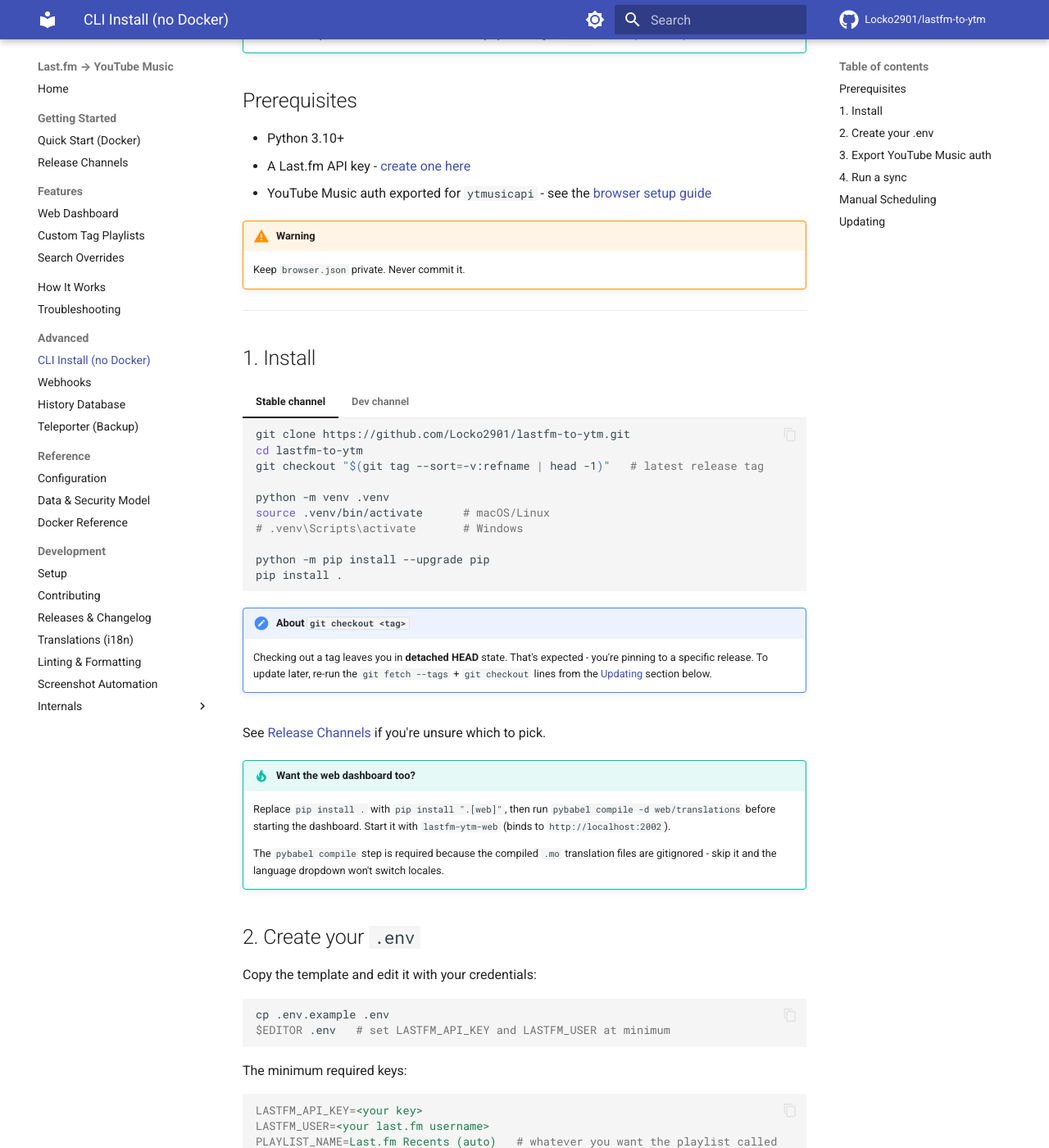
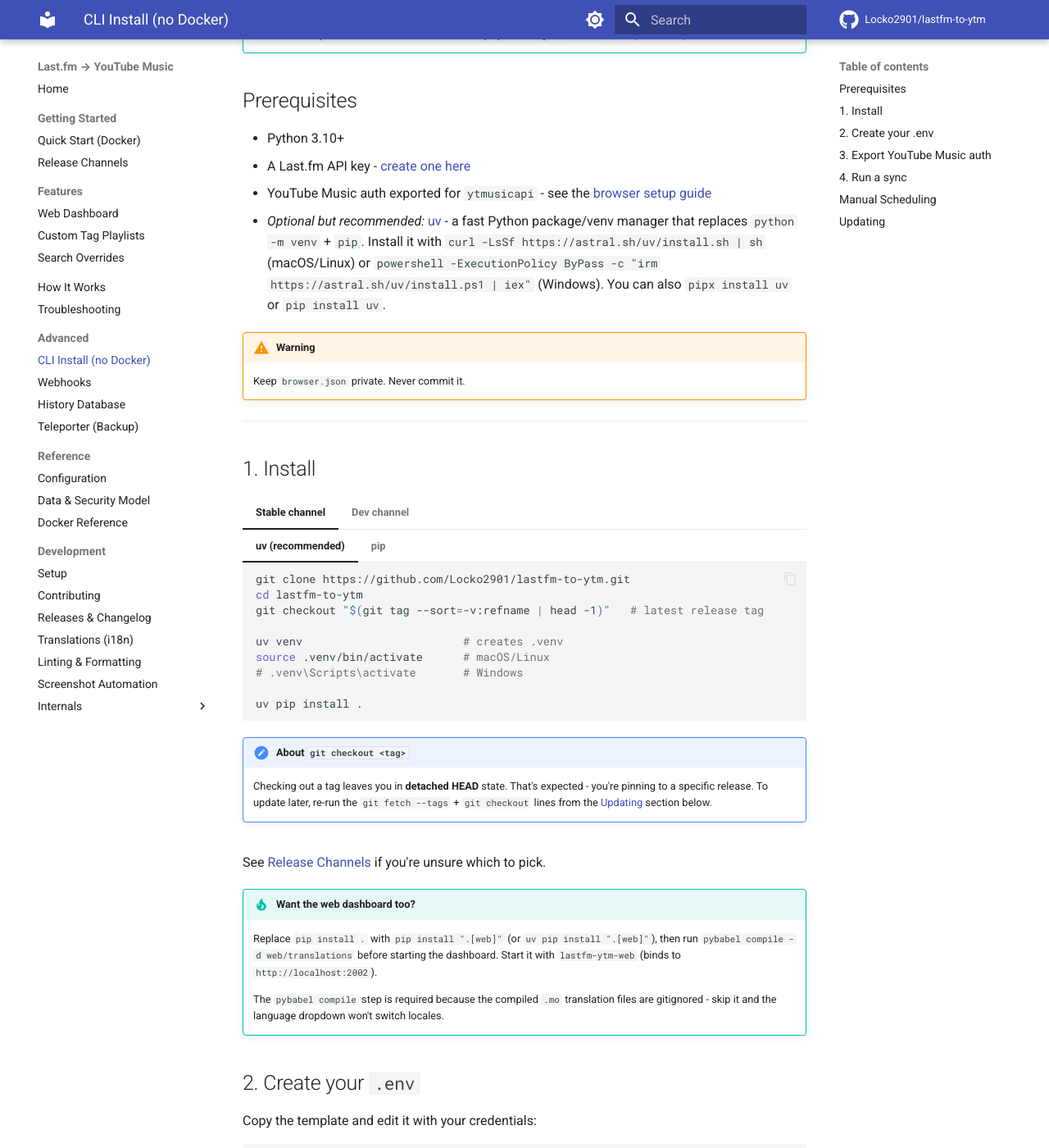
Before and after one commit to Locko2901/lastfm-to-ytm, an MkDocs documentation site: the page built from docs/cli-install.md, in a window 1280 px wide and 1400 px high, scrolled down 290 px. Shown: the whole window at 82% size. Built offline with MkDocs 1.6.1 and Material for MkDocs 9.7.7, drawn with Linux system fonts in a browser that asks for light colours; comment, search, counter and statistics services are not loaded; some of the changed text lies outside the part shown.

Commit message:
docs: add uv install instructions to CLI manual install

````diff
--- a/docs/cli-install.md
+++ b/docs/cli-install.md
@@ -10,6 +10,7 @@
 - Python 3.10+
 - A Last.fm API key - [create one here](https://www.last.fm/api/account/create)
 - YouTube Music auth exported for `ytmusicapi` - see the [browser setup guide](https://ytmusicapi.readthedocs.io/en/stable/setup/browser.html)
+- _Optional but recommended:_ [uv](https://docs.astral.sh/uv/) - a fast Python package/venv manager that replaces `python -m venv` + `pip`. Install it with `curl -LsSf https://astral.sh/uv/install.sh | sh` (macOS/Linux) or `powershell -ExecutionPolicy ByPass -c "irm https://astral.sh/uv/install.ps1 | iex"` (Windows). You can also `pipx install uv` or `pip install uv`.
 
 !!! warning
     Keep `browser.json` private. Never commit it.
@@ -20,40 +21,71 @@
 
 === "Stable channel"
 
-    ```bash
-    git clone https://github.com/Locko2901/lastfm-to-ytm.git
-    cd lastfm-to-ytm
-    git checkout "$(git tag --sort=-v:refname | head -1)"   # latest release tag
+    === "uv (recommended)"
 
-    python -m venv .venv
-    source .venv/bin/activate      # macOS/Linux
-    # .venv\Scripts\activate       # Windows
+        ```bash
+        git clone https://github.com/Locko2901/lastfm-to-ytm.git
+        cd lastfm-to-ytm
+        git checkout "$(git tag --sort=-v:refname | head -1)"   # latest release tag
 
-    python -m pip install --upgrade pip
-    pip install .
-    ```
+        uv venv                        # creates .venv
+        source .venv/bin/activate      # macOS/Linux
+        # .venv\Scripts\activate       # Windows
+
+        uv pip install .
+        ```
+
+    === "pip"
+
+        ```bash
+        git clone https://github.com/Locko2901/lastfm-to-ytm.git
+        cd lastfm-to-ytm
+        git checkout "$(git tag --sort=-v:refname | head -1)"   # latest release tag
+
+        python -m venv .venv
+        source .venv/bin/activate      # macOS/Linux
+        # .venv\Scripts\activate       # Windows
+
+        python -m pip install --upgrade pip
+        pip install .
+        ```
 
     !!! note "About `git checkout <tag>`"
         Checking out a tag leaves you in **detached HEAD** state. That's expected - you're pinning to a specific release. To update later, re-run the `git fetch --tags` + `git checkout` lines from the [Updating](#updating) section below.
 
 === "Dev channel"
 
-    ```bash
-    git clone https://github.com/Locko2901/lastfm-to-ytm.git
-    cd lastfm-to-ytm
+    === "uv (recommended)"
 
-    python -m venv .venv
-    source .venv/bin/activate      # macOS/Linux
-    # .venv\Scripts\activate       # Windows
+        ```bash
+        git clone https://github.com/Locko2901/lastfm-to-ytm.git
+        cd lastfm-to-ytm
 
-    python -m pip install --upgrade pip
-    pip install .
-    ```
+        uv venv                        # creates .venv
+        source .venv/bin/activate      # macOS/Linux
+        # .venv\Scripts\activate       # Windows
+
+        uv pip install .
+        ```
+
+    === "pip"
+
+        ```bash
+        git clone https://github.com/Locko2901/lastfm-to-ytm.git
+        cd lastfm-to-ytm
+
+        python -m venv .venv
+        source .venv/bin/activate      # macOS/Linux
+        # .venv\Scripts\activate       # Windows
+
+        python -m pip install --upgrade pip
+        pip install .
+        ```
 
 See [Release Channels](channels.md) if you're unsure which to pick.
 
 !!! tip "Want the web dashboard too?"
-    Replace `pip install .` with `pip install ".[web]"`, then run `pybabel compile -d web/translations` before starting the dashboard. Start it with `lastfm-ytm-web` (binds to `http://localhost:2002`).
+    Replace `pip install .` with `pip install ".[web]"` (or `uv pip install ".[web]"`), then run `pybabel compile -d web/translations` before starting the dashboard. Start it with `lastfm-ytm-web` (binds to `http://localhost:2002`).
 
     The `pybabel compile` step is required because the compiled `.mo` translation files are gitignored - skip it and the language dropdown won't switch locales.
 
@@ -91,12 +123,14 @@
 
 ```bash
 python run.py     # or just: lastfm-ytm-sync
+# uv users: uv run run.py   (no need to activate .venv first)
 ```
 
 To sync your [custom tag playlists](tag-playlists.md) instead, run:
 
 ```bash
 python run_tags.py    # or just: lastfm-ytm-tags
+# uv users: uv run run_tags.py
 ```
 
 For what actually happens during a sync, see [How It Works](how-it-works.md).
@@ -148,6 +182,9 @@
     - **Start in**: `C:\path\to\repo`
     - **Trigger**: Daily at a time you prefer
 
+!!! tip "Using uv for scheduled runs"
+    You can skip the venv path entirely with `uv run`. Use an absolute path to `uv` (cron/systemd have a minimal `PATH`), e.g. `cd /path/to/repo && /path/to/uv run run.py`, or in a systemd unit `ExecStart=/path/to/uv run /path/to/repo/run.py` with `WorkingDirectory=/path/to/repo`.
+
 ---
 
 ## Updating
@@ -157,6 +194,7 @@
 git checkout "$(git tag --sort=-v:refname | head -1)"   # stable; or `git checkout main` for dev
 source .venv/bin/activate
 pip install --upgrade ".[web]"        # drop [web] if installed without it
+# uv users: uv pip install --upgrade ".[web]"
 ```
 
 !!! warning "Web dashboard users: compile translations"
````
